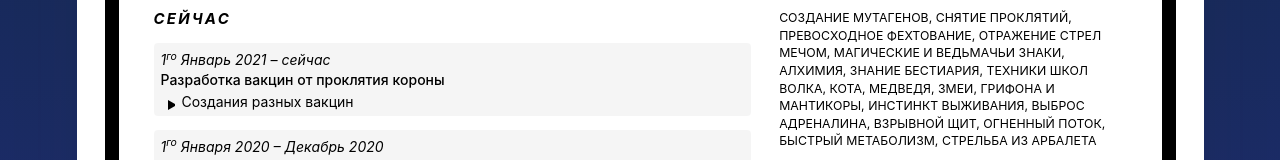
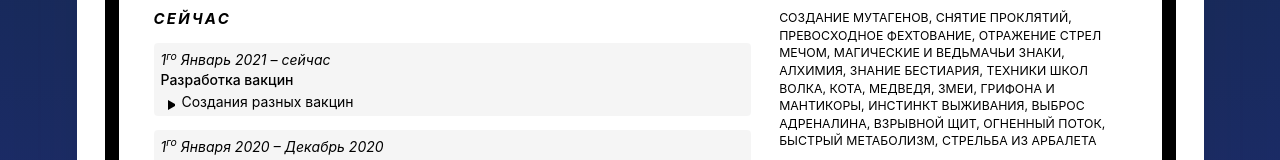
Before and after one commit to VladimirSaenko/Geralt-of-Rivia-Resume, a plain HTML site: page index.html in a window 1280 px wide. Shown: the part 811-971 px from the top of the page. Drawn offline with Linux system fonts and the light colour scheme.

Commit message:
Update index.html

```diff
--- a/index.html
+++ b/index.html
@@ -87,7 +87,7 @@
                         <ul class="timeline">
                           <li class="highlighted">
                               <p><em>1<sup>го</sup> Январь 2021 – сейчас</em></p>
-                              <p><strong>Разработка вакцин от проклятия</strong> <strong>короны</strong> </p>
+                              <p><strong>Разработка вакцин</strong></p>
                               <ul>
                                   <li class="details">
                                       <input type="checkbox" id="other-1">
```
